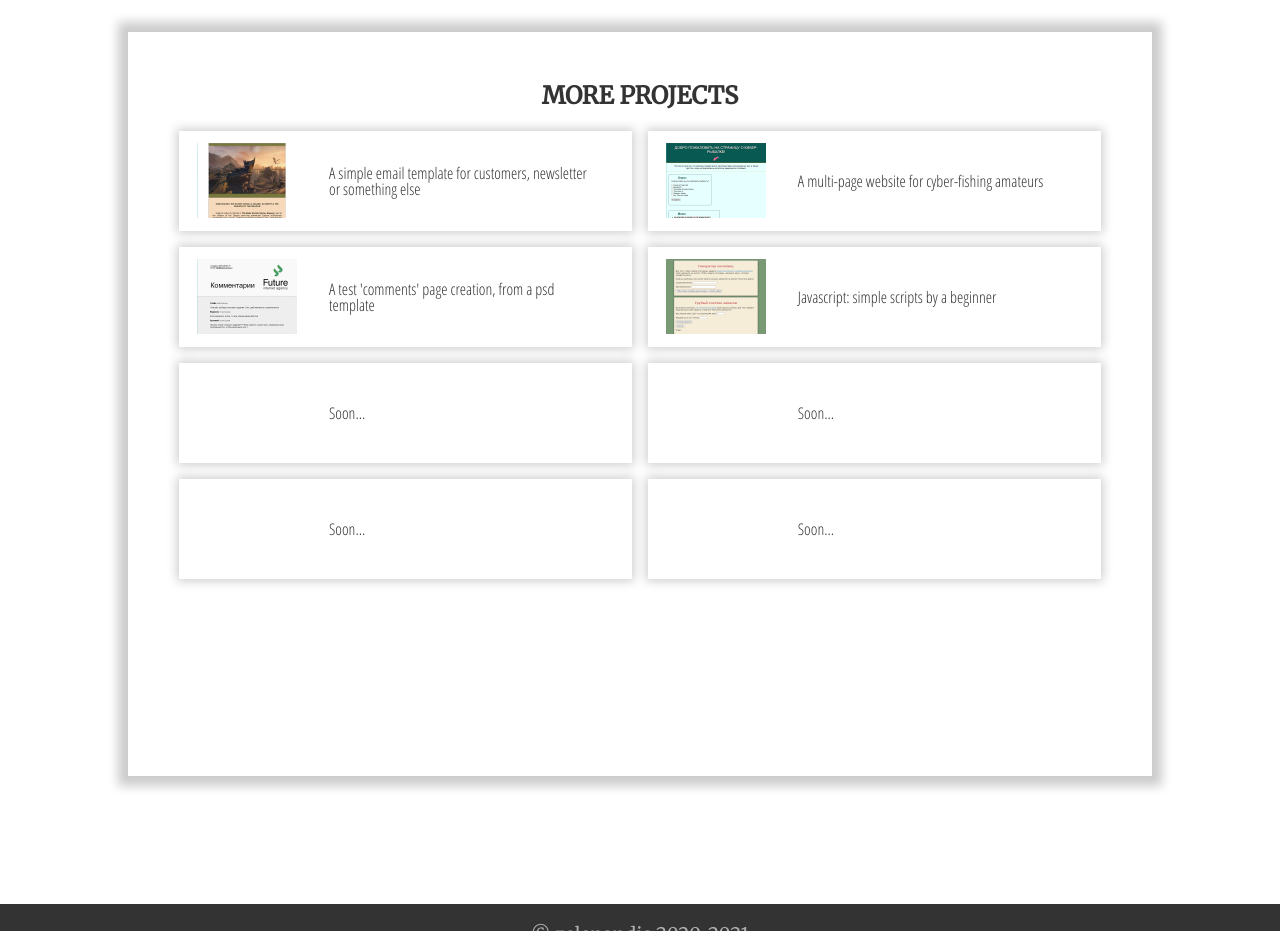
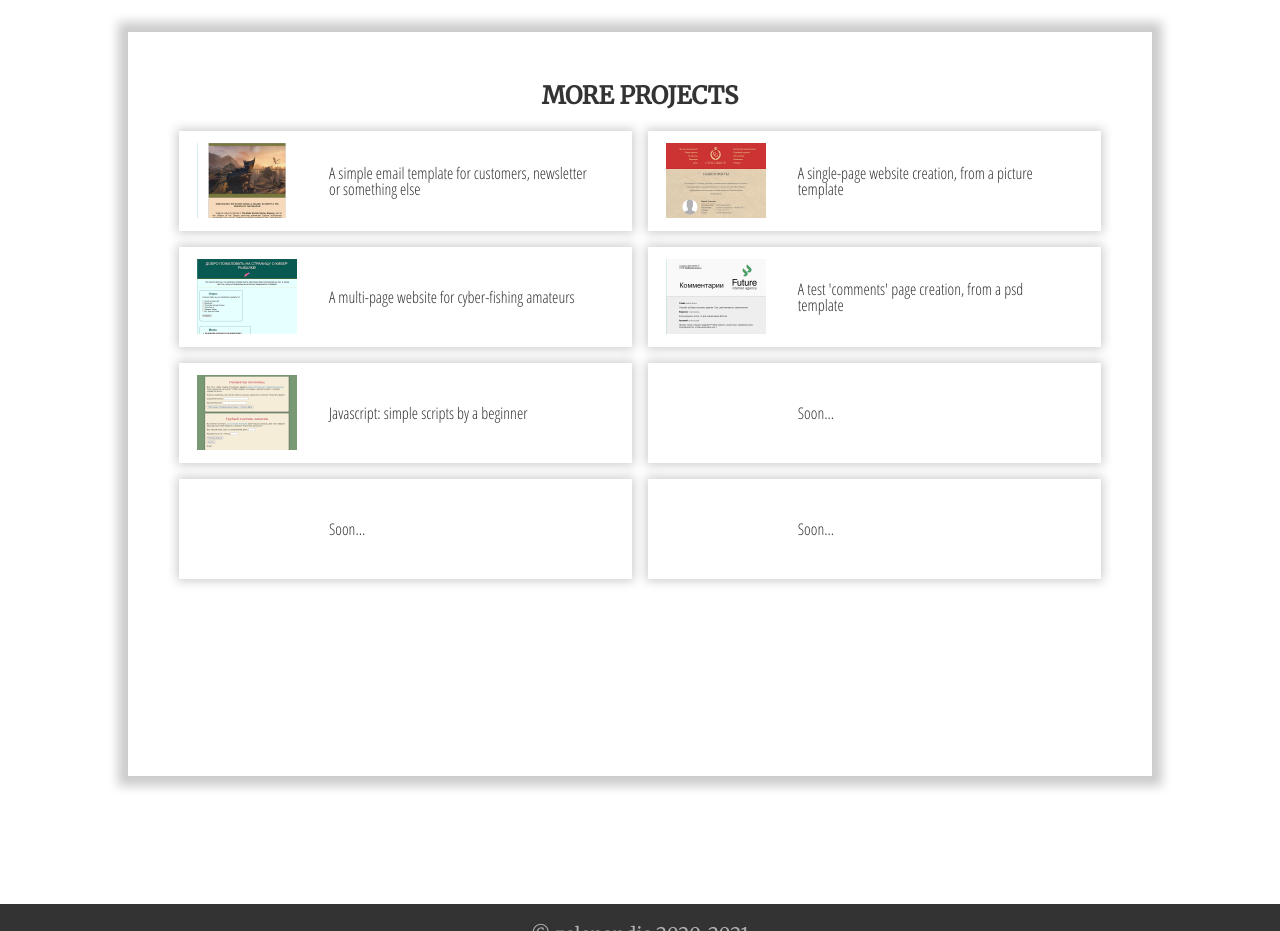
Before and after one commit to zelenandis/zelenandis.github.io, a plain HTML site: page index.html in a window 1280 px wide. Shown: the part 2560-3491 px from the top of the page. Drawn offline with Linux system fonts and the light colour scheme.

Commit message:
Update index.html

```diff
--- a/index.html
+++ b/index.html
@@ -77,6 +77,13 @@
 				</div>
 			</a>
 
+			<a href="/lawyers/index.html">
+				<div class="morecell">
+					<img src="img/lawscreen.png" alt="screenshot">
+					<p>A single-page website creation, from a picture template</p>
+				</div>
+			</a>
+
 			<a href="/cfish/index.html">
 				<div class="morecell">
 					<img src="img/fishscreen.png" alt="screenshot">
@@ -95,13 +102,6 @@
 				<div class="morecell">
 					<img src="img/jsscreen.png" alt="screenshot">
 					<p>Javascript: simple scripts by a beginner</p>
-				</div>
-			</a>
-
-			<a href="#">
-				<div class="morecell">
-					<img src="img/navscreenclear.png" alt="screenshot">
-					<p>Soon...</p>
 				</div>
 			</a>
 
```
